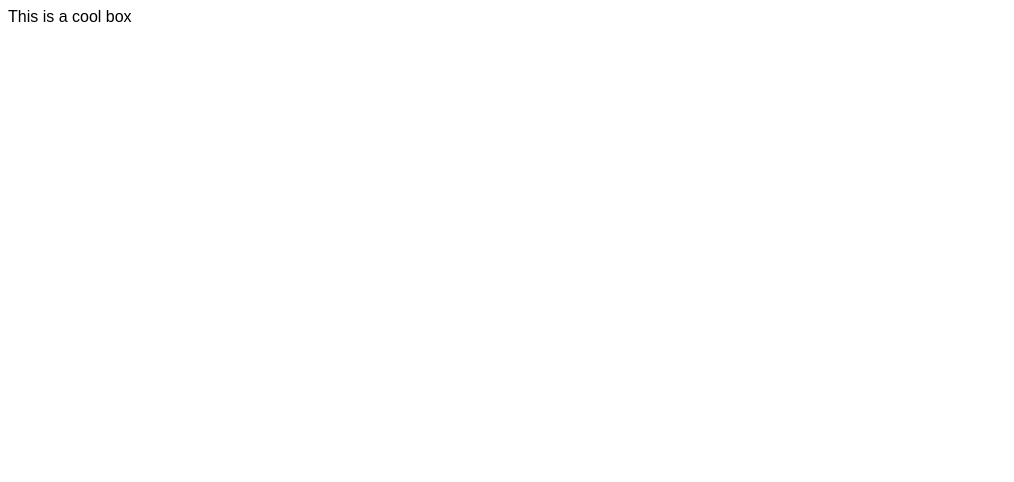
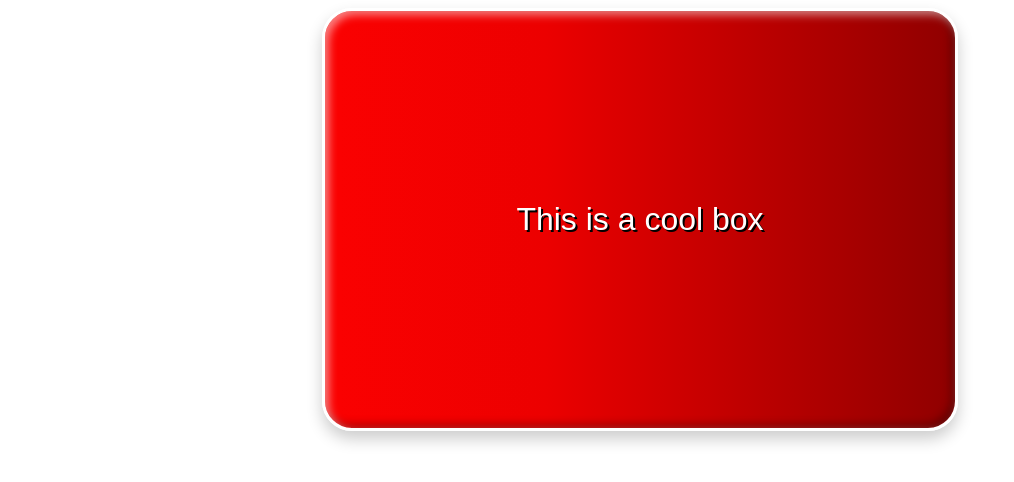
Before and after one commit to MitchelService/Assignment-3---CSS---Mitchel-Service, a plain HTML site: page Assignment 3 - CSS/Part 2 - A cool-looking box/Index.html in a window 1280 px wide. Shown: the whole page, without its empty margins (0-1014 px from the left). Drawn offline with Linux system fonts and the light colour scheme.

Commit message:
Update Style.css
div:
Set width to 250px and added padding of 190px for vertical centering.
Centered the box horizontally with margin-left: auto; margin-right: auto;.
Font size set to 2rem, with white text on a red gradient background.
Added rounded corners (border-radius: 30px) and a solid border.
Applied box shadows for depth.

```diff
--- a/Assignment 3 - CSS/Part 2 - A cool-looking box/Style.css
+++ b/Assignment 3 - CSS/Part 2 - A cool-looking box/Style.css
@@ -1,5 +1,40 @@
 html {
-  font-family: sans-serif;
-}
+    font-family: sans-serif;
+  }
 
-/* Your CSS below here */
+  /* Your CSS below here */
+
+  div {
+    /* A reasonable width for a large box */
+    width: 250px;
+    /* A reasonable height for a large box, centering the text vertically in the process. */
+    padding: 190px;
+    /* Center the box horizontally. */
+    display: block;
+    margin-left: auto;
+    margin-right: auto;
+    /* Center the box horizontally. */
+    text-align: center;
+    /* A slight increase in font size, to around 17-18 pixel computed style. Use rems. */
+     /* I found the value by changing it until it looked nice */
+    font-size: 2rem;
+    /* A base color for the design */
+    background-color: #d30000;
+    /* A contrasting color for the text and a black text shadow. */
+    color: #ffffff;
+    text-shadow: 2px 2px #000000;
+    /* A fairly subtle border radius. */
+    border-radius: 30px;
+    /* A 1-pixel solid border with a color similar to the base color */
+    border-style: solid;
+    /* A linear semi-transparent black gradient */
+    /* NOTE: I USED https://cssgradient.io/ TO HELP MAKE THE COLORS BLEND EASIER  */
+    background: linear-gradient(90deg, rgba(251,1,1,1) 0%, rgba(236,0,0,1) 35%, rgba(143,0,0,1) 100%);
+    /* Multiple box shadows */
+    /* NOTE: I USED AI TO HELP BETTER DEFINE THE VALUES AND GENERAL APPERANCE
+    OF THE SHADOWS */
+    box-shadow:
+    0 8px 16px rgba(0, 0, 0, 0.2),
+    inset 4px 4px 8px rgba(255, 255, 255, 0.5),
+    inset -4px -4px 8px rgba(0, 0, 0, 0.3);
+  }
```
